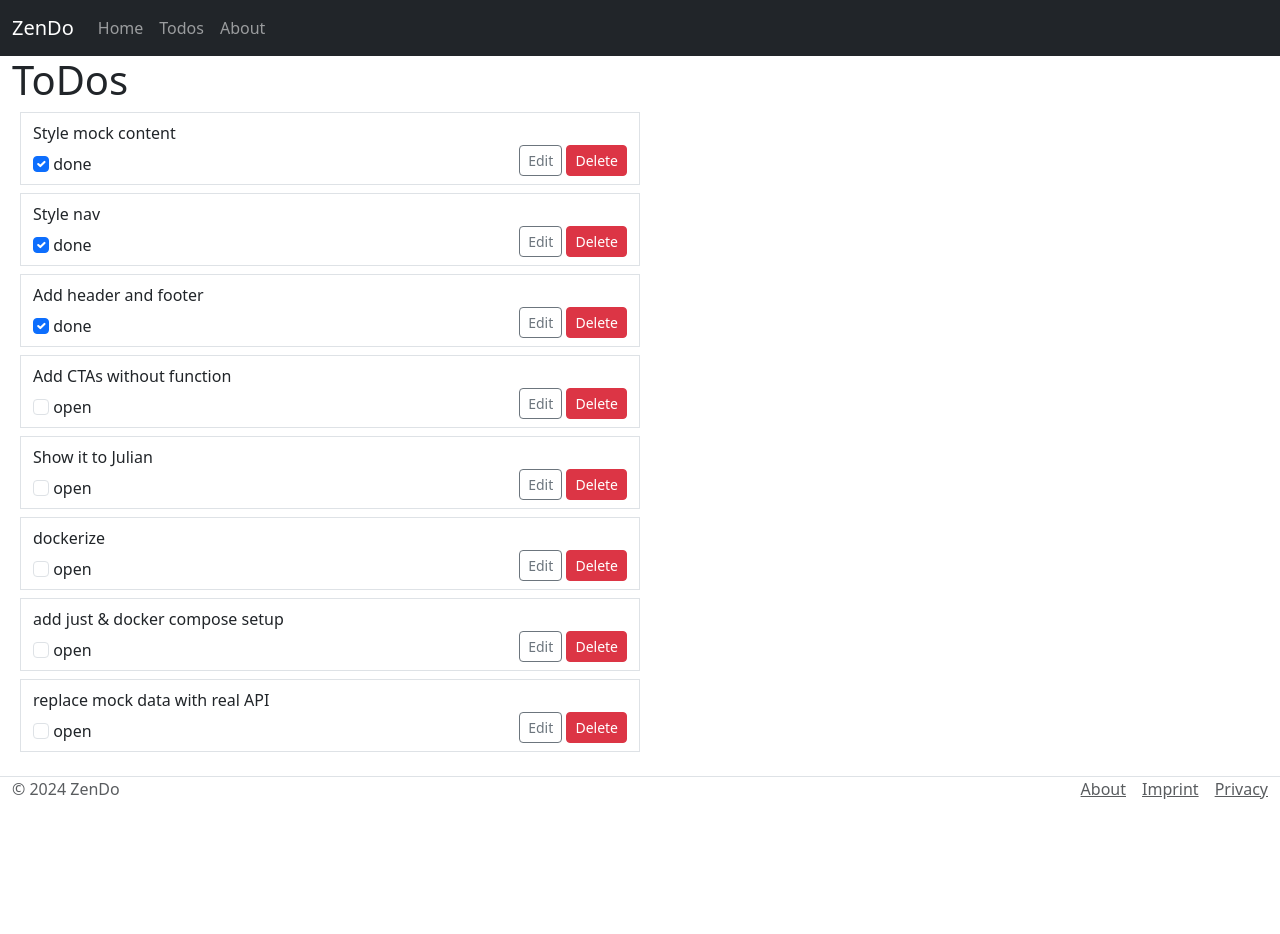
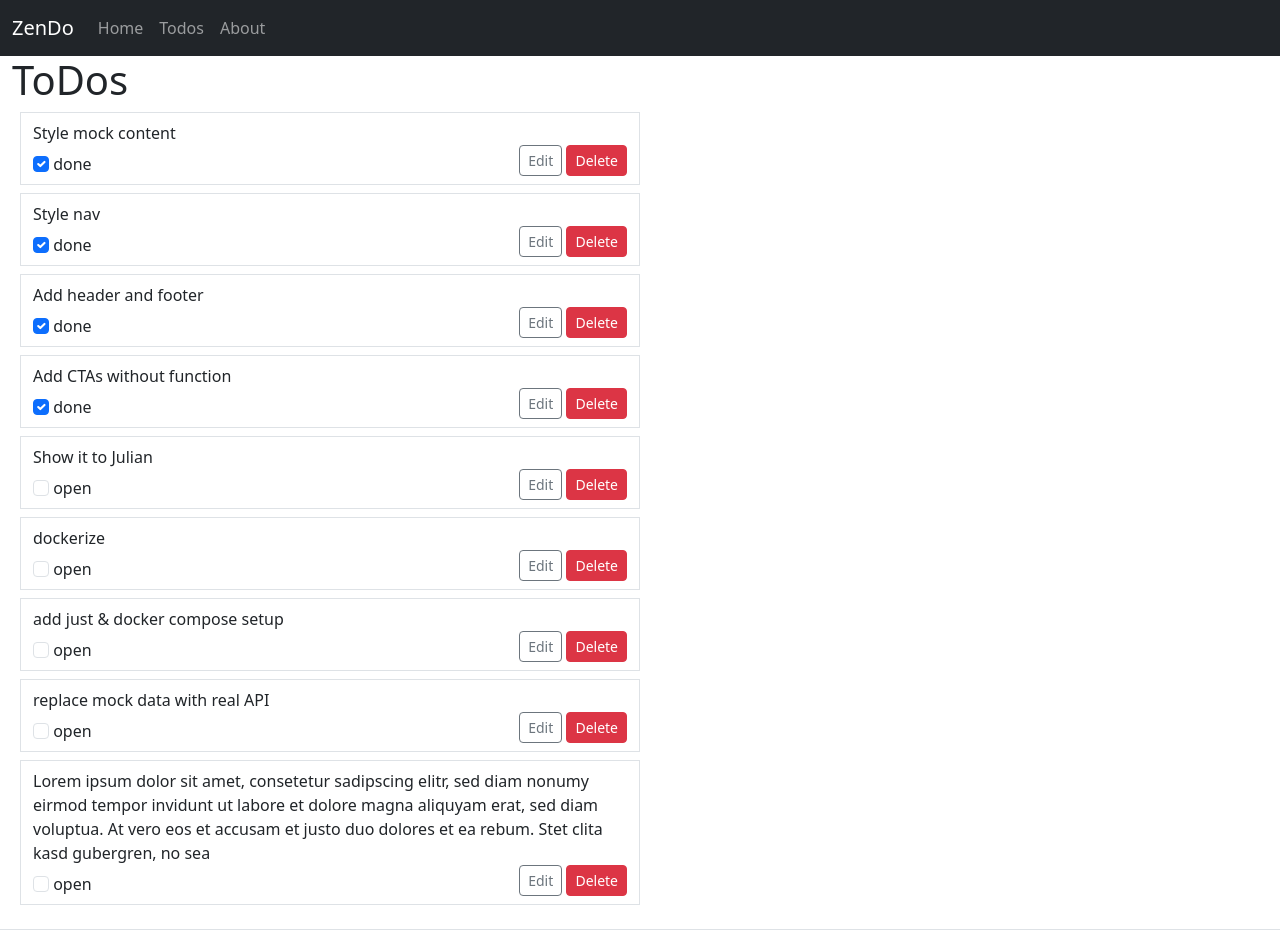
Before and after one commit to m1rm/ZenDo, a SvelteKit app in the folder svelteApp/: page /todos in a window 1280 px wide. Shown: the top 934 px of the page. Before the commit the page ends 825 px from the top, so only its background shows below. Built offline with nearby package versions, Linux system fonts and the light colour scheme.

Commit message:
fix cs & update mock data

```diff
--- a/svelteApp/src/routes/todos/+page.svelte
+++ b/svelteApp/src/routes/todos/+page.svelte
@@ -21,6 +21,5 @@
                 </div>
             </div>
         </div>
-
     {/each}
 </div>
--- a/svelteApp/src/routes/todos/data.json
+++ b/svelteApp/src/routes/todos/data.json
@@ -24,7 +24,7 @@
         {
             "id": 4,
             "text": "Add CTAs without function",
-            "status": "open",
+            "status": "done",
             "createdAt": "",
             "updatedAt": ""
         },
@@ -55,6 +55,13 @@
             "status": "open",
             "createdAt": "",
             "updatedAt": ""
+        },
+        {
+            "id": 9,
+            "text": "Lorem ipsum dolor sit amet, consetetur sadipscing elitr, sed diam nonumy eirmod tempor invidunt ut labore et dolore magna aliquyam erat, sed diam voluptua. At vero eos et accusam et justo duo dolores et ea rebum. Stet clita kasd gubergren, no sea",
+            "status": "open",
+            "createdAt": "",
+            "updatedAt": ""
         }
     ]
 }
```
